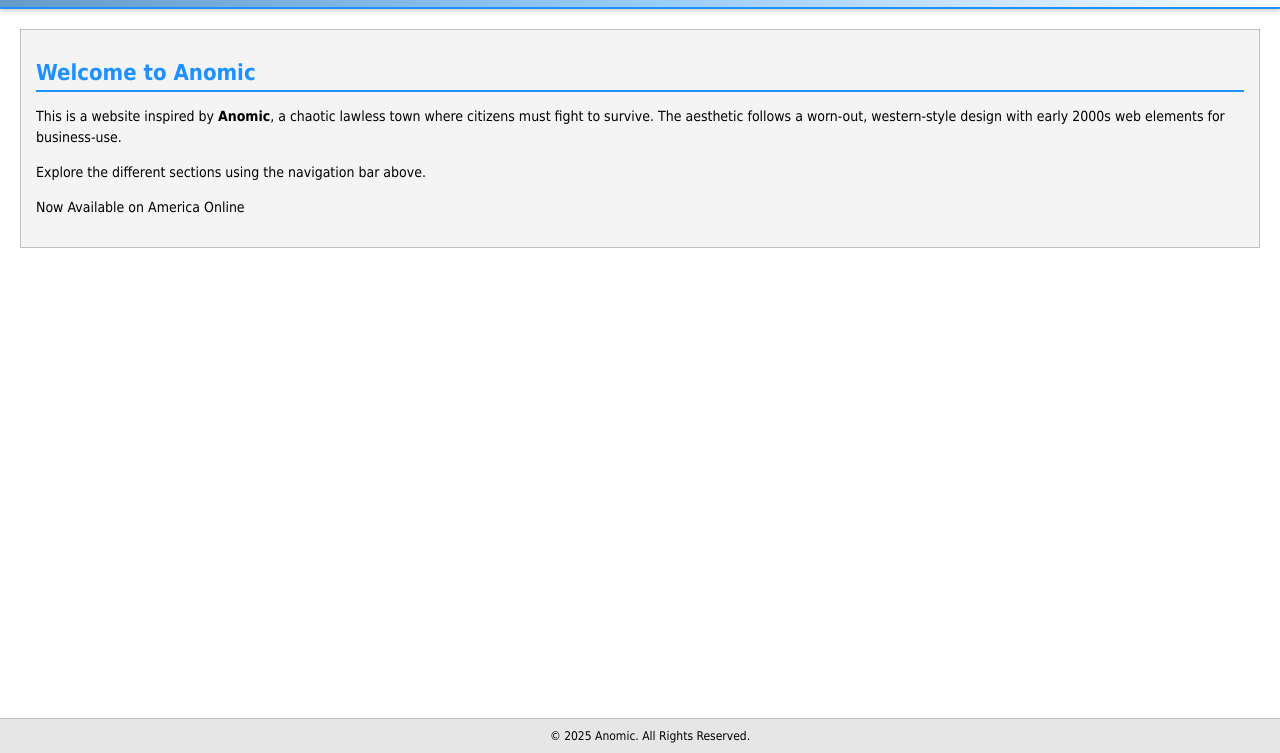
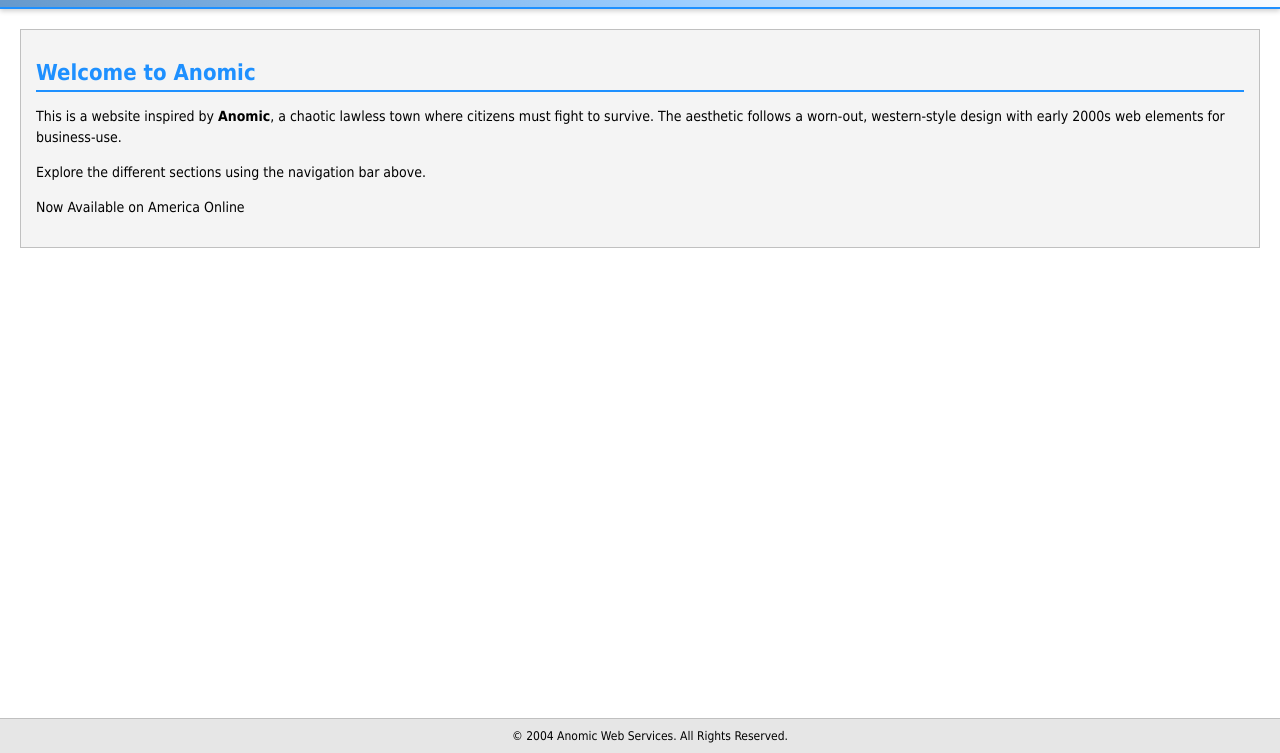
Before and after one commit to Anomic-Studios/anomic.dev, a plain HTML site: page index.html in a window 1280 px wide. Shown: the part 47-800 px from the top of the page. Drawn offline with Linux system fonts and the light colour scheme.

Commit message:
index.html/2004Update

```diff
--- a/index.html
+++ b/index.html
@@ -105,7 +105,7 @@
 
   <!-- Footer -->
   <div class="footer">
-    &copy; 2025 Anomic. All Rights Reserved.
+    &copy; 2004 Anomic Web Services. All Rights Reserved.
   </div>
 </body>
 </html>
```
